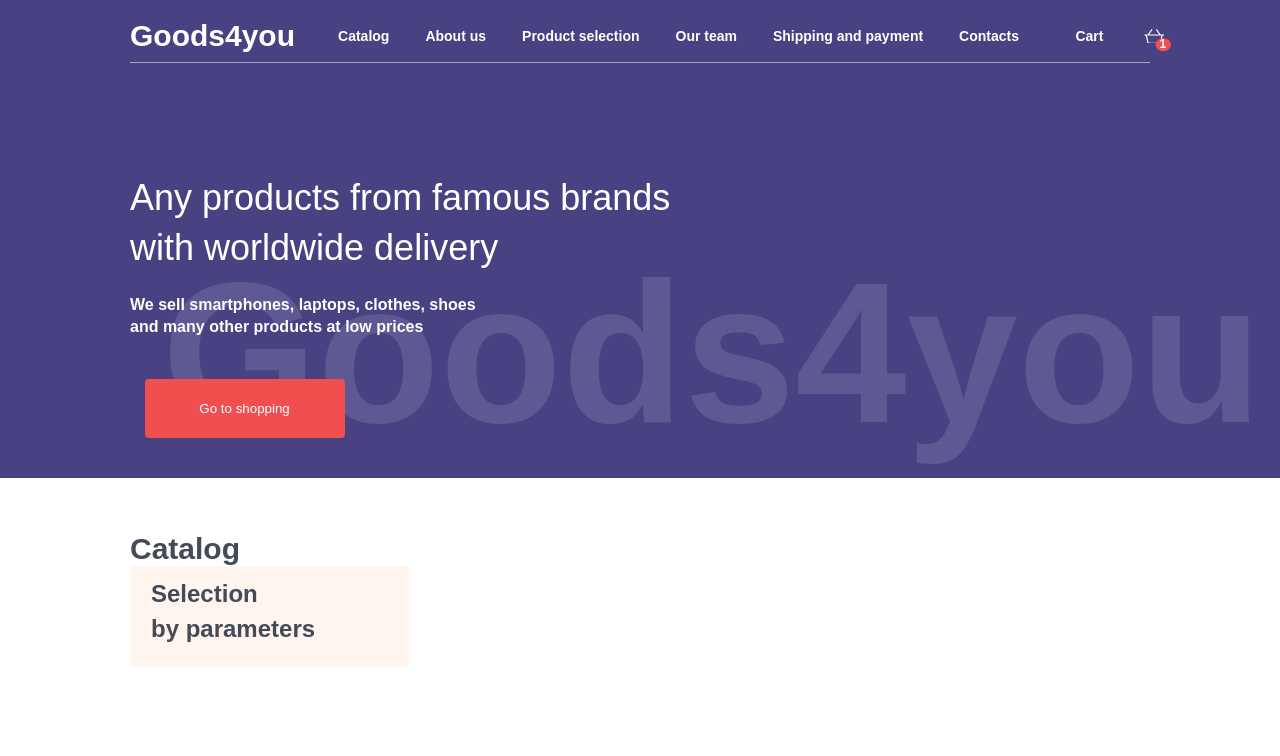
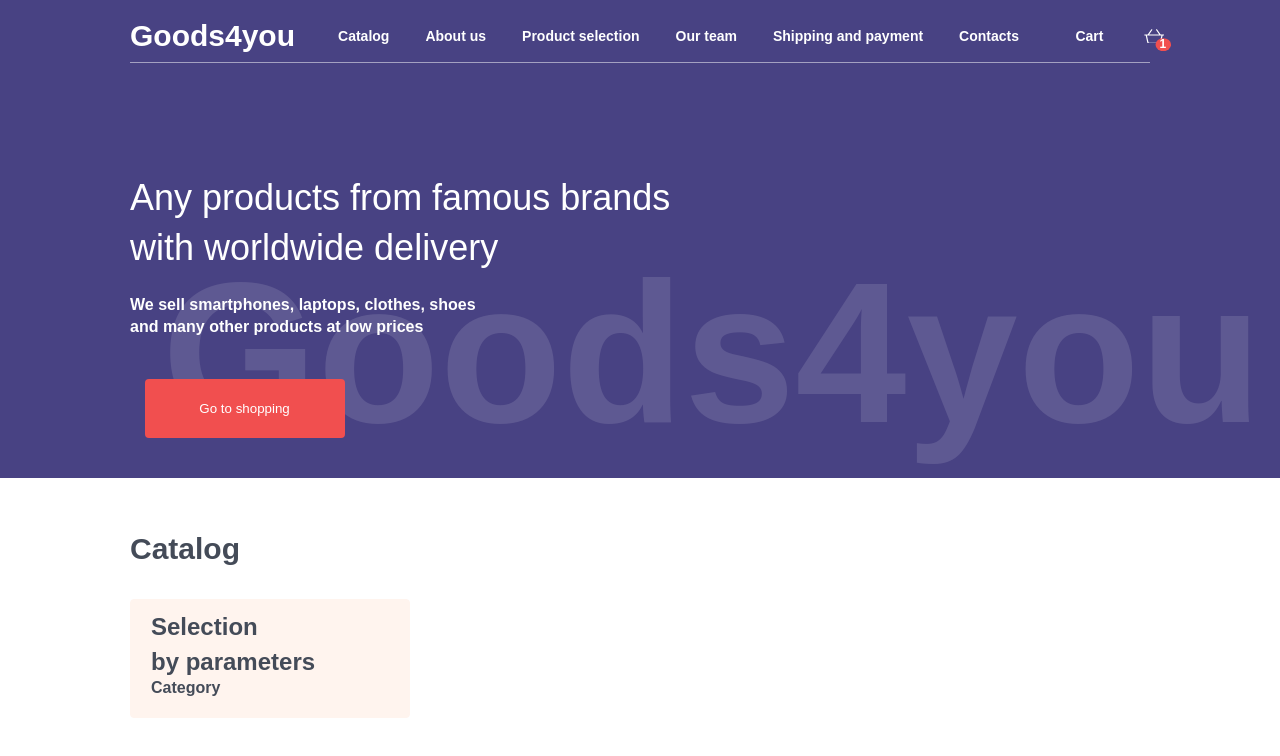
Before and after one commit to distanceOn/t1project, a React (Create React App) app: page / in a window 1280 px wide. Shown: the top 756 px of the page. Built offline with nearby package versions, Linux system fonts and the light colour scheme.

Commit message:
feat: create title type min

```diff
--- a/src/components/atoms/Title/Title.module.scss
+++ b/src/components/atoms/Title/Title.module.scss
@@ -15,4 +15,9 @@
     font-weight: 600;
     line-height: 3.5rem;
   }
+  &_min {
+    color: #444b58;
+    font-size: 1.6rem;
+    font-weight: 600;
+  }
 }
--- a/src/components/atoms/Title/Title.tsx
+++ b/src/components/atoms/Title/Title.tsx
@@ -2,7 +2,7 @@ import { getClassName } from './utils';
 
 type TitleProps = {
   children: React.ReactNode;
-  type: 'hero' | 'filter' | 'default';
+  type: 'hero' | 'filter' | 'min' | 'default';
 };
 
 export const Title = ({ children, type }: TitleProps) => {
@@ -16,5 +16,9 @@ export const Title = ({ children, type }: TitleProps) => {
     return <h3 className={className}>{children}</h3>;
   }
 
+  if (type === 'min') {
+    return <h4 className={className}>{children}</h4>;
+  }
+
   return <h2 className={className}>{children}</h2>;
 };
--- a/src/components/atoms/Title/utils.ts
+++ b/src/components/atoms/Title/utils.ts
@@ -6,6 +6,8 @@ export const getClassName = (type: string) => {
       return S.title_hero;
     case 'filter':
       return S.title_filter;
+    case 'min':
+      return S.title_min;
     default:
       return S.title;
   }
--- a/src/components/organisms/Filter/Filter.tsx
+++ b/src/components/organisms/Filter/Filter.tsx
@@ -6,6 +6,7 @@ export const Filter = () => {
       <Title type='filter'>
         Selection <br /> by parameters
       </Title>
+      <Title type='min'>Category</Title>
     </div>
   );
 };
--- a/src/pages/CatalogPage/CatalogPage.module.scss
+++ b/src/pages/CatalogPage/CatalogPage.module.scss
@@ -1,4 +1,8 @@
-.page{
+.page {
   width: 100%;
   height: fit-content;
 }
+
+.catalog {
+  padding-top: 3.3rem;
+}
--- a/src/pages/CatalogPage/CatalogPage.tsx
+++ b/src/pages/CatalogPage/CatalogPage.tsx
@@ -17,7 +17,7 @@ export const CatalogPage = () => {
       </HeroTemplate>
       <CatalogTemplate>
         <Title type='default'>Catalog</Title>
-        <div>
+        <div className={S.catalog}>
           <Filter />
         </div>
       </CatalogTemplate>
```
